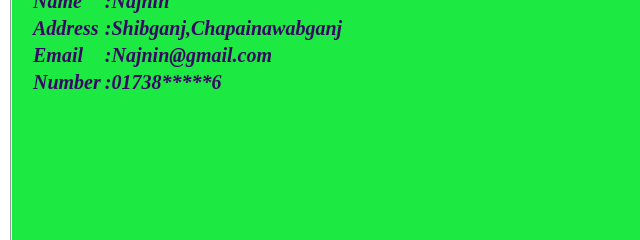
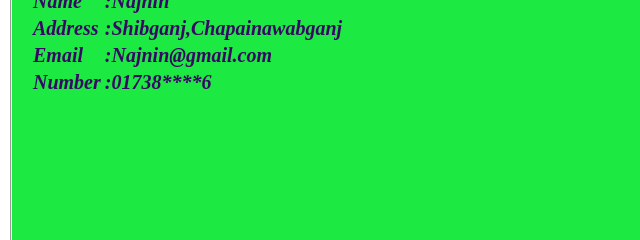
Before and after one commit to Najnin76/firstproject, a plain HTML site: page index.html in a window 1280 px wide. Shown: the part 342-582 px from the top of the page, 0-640 px from the left. Drawn offline with Linux system fonts and the light colour scheme.

Commit message:
number star added

```diff
--- a/index.html
+++ b/index.html
@@ -34,7 +34,7 @@
                     </tr>
                     <tr>
                         <td>Number</td>
-                        <td>:01738*****6</td>
+                        <td>:01738****6</td>
                     </tr>
                 </table>
             </th>
```
